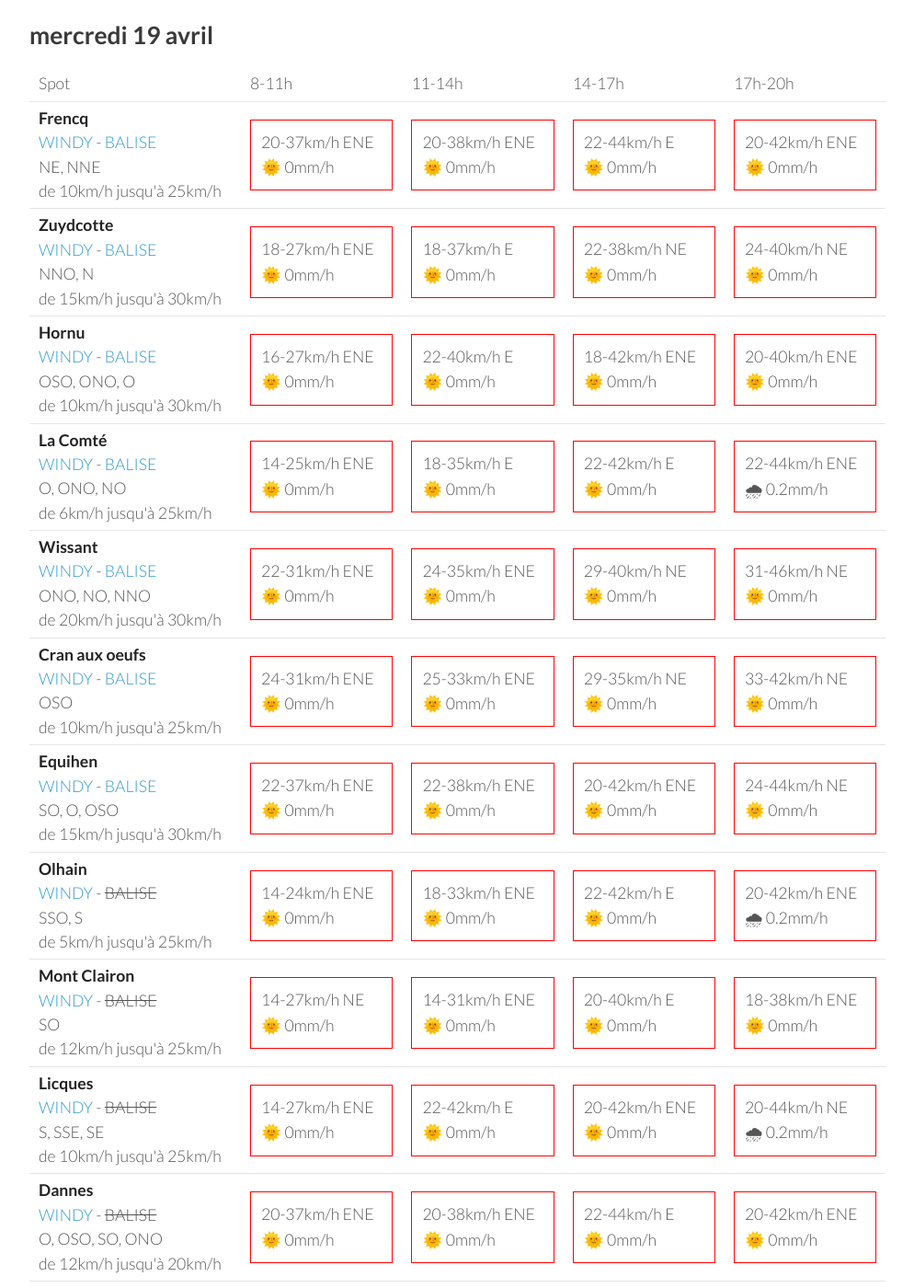
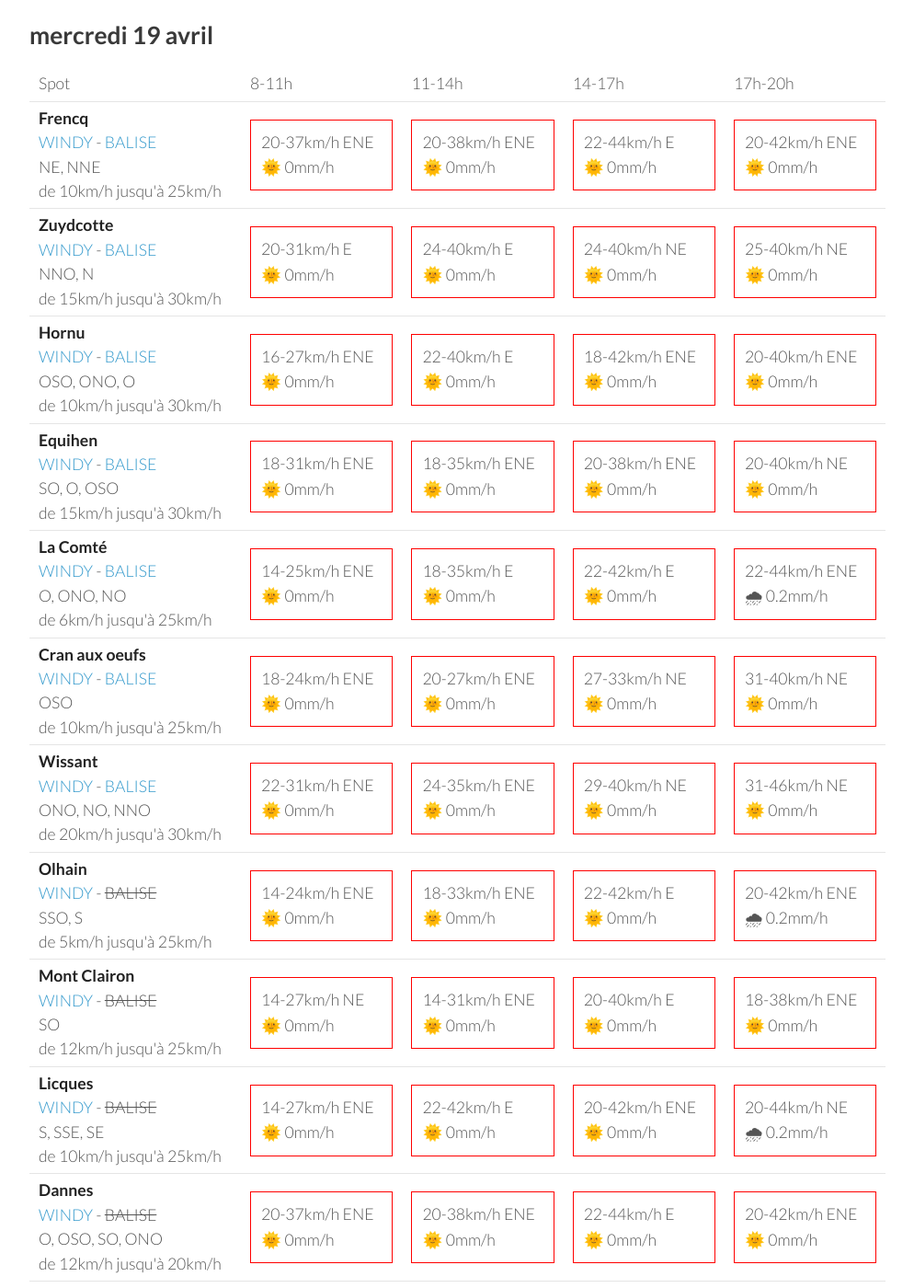
Before and after one commit to parapente-dans-le-nord/parapente-dans-le-nord.github.io, a Jekyll site: the page built from all.markdown, in a window 1280 px wide and 1400 px high, scrolled down 4482 px. Shown: the whole window at 92% size, without its empty margins (26-1020 px from the left). Built offline with Jekyll 4.4.1, drawn with Linux system fonts in a browser that asks for light colours; some of the changed text lies outside the part shown.

Commit message:
update index.markdown

```diff
--- a/all.markdown
+++ b/all.markdown
@@ -304,6 +304,26 @@ page mise à jour le dimanche 16 avril 10:03
 
     </tr>
 <tr>
+        <td><strong>Equihen</strong><br><a href="https://windy.com/50.679/1.572?50.279,1.571,8,m:e3CagdM">WINDY</a> - <span class=""><a href="https://balisemeteo.com/balise_histo.php?idBalise=159">BALISE</a> </span><br> <span class="vent-favorable">SO, O, OSO</span><br><span class="force-vent">de 15km/h jusqu'à 30km/h</span> </td>
+
+            <td><div class="not-flyable"><p>20-33km/h NE</p><p>🌞 0mm/h</p></div></td>
+            <td><div class="not-flyable"><p>22-40km/h NE</p><p>🌞 0mm/h</p></div></td>
+            <td><div class="not-flyable"><p>27-50km/h NE</p><p>🌞 0mm/h</p></div></td>
+            <td><div class="not-flyable"><p>27-50km/h NE</p><p>🌞 0mm/h</p></div></td>
+
+
+    </tr>
+<tr>
+        <td><strong>Zuydcotte</strong><br><a href="https://windy.com/51.064/2.491?50.669,2.488,8,m:e4hagfk">WINDY</a> - <span class=""><a href="https://www.allosurf.net/meteo/live/dunkerque-station-meteo-lfak-8329.html">BALISE</a> </span><br> <span class="vent-favorable">NNO, N</span><br><span class="force-vent">de 15km/h jusqu'à 30km/h</span> </td>
+
+            <td><div class="not-flyable"><p>24-35km/h ENE</p><p>🌞 0mm/h</p></div></td>
+            <td><div class="not-flyable"><p>24-40km/h NE</p><p>🌞 0mm/h</p></div></td>
+            <td><div class="not-flyable"><p>31-51km/h ENE</p><p>🌞 0mm/h</p></div></td>
+            <td><div class="not-flyable"><p>25-51km/h ENE</p><p>🌞 0mm/h</p></div></td>
+
+
+    </tr>
+<tr>
         <td><strong>Olhain</strong><br><a href="https://windy.com/50.434/2.586?50.031,2.587,8,m:e3eagft">WINDY</a> - <span class="no-balise"> BALISE </span><br> <span class="vent-favorable">SSO, S</span><br><span class="force-vent">de 5km/h jusqu'à 25km/h</span> </td>
 
             <td><div class="not-flyable"><p>14-24km/h NNE</p><p>🌞 0mm/h</p></div></td>
@@ -314,32 +334,12 @@ page mise à jour le dimanche 16 avril 10:03
 
     </tr>
 <tr>
-        <td><strong>Zuydcotte</strong><br><a href="https://windy.com/51.064/2.491?50.669,2.488,8,m:e4hagfk">WINDY</a> - <span class=""><a href="https://www.allosurf.net/meteo/live/dunkerque-station-meteo-lfak-8329.html">BALISE</a> </span><br> <span class="vent-favorable">NNO, N</span><br><span class="force-vent">de 15km/h jusqu'à 30km/h</span> </td>
-
-            <td><div class="not-flyable"><p>22-33km/h ENE</p><p>🌞 0mm/h</p></div></td>
-            <td><div class="not-flyable"><p>24-40km/h NE</p><p>🌞 0mm/h</p></div></td>
-            <td><div class="not-flyable"><p>29-50km/h ENE</p><p>🌞 0mm/h</p></div></td>
-            <td><div class="not-flyable"><p>24-48km/h NE</p><p>🌧 0.2mm/h</p></div></td>
-
-
-    </tr>
-<tr>
         <td><strong>Cran aux oeufs</strong><br><a href="https://windy.com/50.847/1.584?50.451,1.582,8,m:e3TagdN">WINDY</a> - <span class=""><a href="https://www.meteociel.fr/temps-reel/obs_villes.php?code2=7004">BALISE</a> </span><br> <span class="vent-favorable">OSO</span><br><span class="force-vent">de 10km/h jusqu'à 25km/h</span> </td>
 
             <td><div class="not-flyable"><p>27-35km/h NE</p><p>🌞 0mm/h</p></div></td>
-            <td><div class="not-flyable"><p>33-44km/h NE</p><p>🌞 0mm/h</p></div></td>
+            <td><div class="not-flyable"><p>33-42km/h NE</p><p>🌞 0mm/h</p></div></td>
             <td><div class="not-flyable"><p>38-50km/h NE</p><p>🌞 0mm/h</p></div></td>
-            <td><div class="not-flyable"><p>33-51km/h NE</p><p>🌞 0mm/h</p></div></td>
-
-
-    </tr>
-<tr>
-        <td><strong>Equihen</strong><br><a href="https://windy.com/50.679/1.572?50.279,1.571,8,m:e3CagdM">WINDY</a> - <span class=""><a href="https://balisemeteo.com/balise_histo.php?idBalise=159">BALISE</a> </span><br> <span class="vent-favorable">SO, O, OSO</span><br><span class="force-vent">de 15km/h jusqu'à 30km/h</span> </td>
-
-            <td><div class="not-flyable"><p>22-35km/h NE</p><p>🌞 0mm/h</p></div></td>
-            <td><div class="not-flyable"><p>25-44km/h NE</p><p>🌞 0mm/h</p></div></td>
-            <td><div class="not-flyable"><p>29-50km/h NE</p><p>🌞 0mm/h</p></div></td>
-            <td><div class="not-flyable"><p>25-51km/h ENE</p><p>🌞 0mm/h</p></div></td>
+            <td><div class="not-flyable"><p>37-50km/h NE</p><p>🌞 0mm/h</p></div></td>
 
 
     </tr>
@@ -412,10 +412,10 @@ page mise à jour le dimanche 16 avril 10:03
 <tr>
         <td><strong>Zuydcotte</strong><br><a href="https://windy.com/51.064/2.491?50.669,2.488,8,m:e4hagfk">WINDY</a> - <span class=""><a href="https://www.allosurf.net/meteo/live/dunkerque-station-meteo-lfak-8329.html">BALISE</a> </span><br> <span class="vent-favorable">NNO, N</span><br><span class="force-vent">de 15km/h jusqu'à 30km/h</span> </td>
 
-            <td><div class="not-flyable"><p>18-27km/h ENE</p><p>🌞 0mm/h</p></div></td>
-            <td><div class="not-flyable"><p>18-37km/h E</p><p>🌞 0mm/h</p></div></td>
-            <td><div class="not-flyable"><p>22-38km/h NE</p><p>🌞 0mm/h</p></div></td>
+            <td><div class="not-flyable"><p>20-31km/h E</p><p>🌞 0mm/h</p></div></td>
+            <td><div class="not-flyable"><p>24-40km/h E</p><p>🌞 0mm/h</p></div></td>
             <td><div class="not-flyable"><p>24-40km/h NE</p><p>🌞 0mm/h</p></div></td>
+            <td><div class="not-flyable"><p>25-40km/h NE</p><p>🌞 0mm/h</p></div></td>
 
 
     </tr>
@@ -430,6 +430,16 @@ page mise à jour le dimanche 16 avril 10:03
 
     </tr>
 <tr>
+        <td><strong>Equihen</strong><br><a href="https://windy.com/50.679/1.572?50.279,1.571,8,m:e3CagdM">WINDY</a> - <span class=""><a href="https://balisemeteo.com/balise_histo.php?idBalise=159">BALISE</a> </span><br> <span class="vent-favorable">SO, O, OSO</span><br><span class="force-vent">de 15km/h jusqu'à 30km/h</span> </td>
+
+            <td><div class="not-flyable"><p>18-31km/h ENE</p><p>🌞 0mm/h</p></div></td>
+            <td><div class="not-flyable"><p>18-35km/h ENE</p><p>🌞 0mm/h</p></div></td>
+            <td><div class="not-flyable"><p>20-38km/h ENE</p><p>🌞 0mm/h</p></div></td>
+            <td><div class="not-flyable"><p>20-40km/h NE</p><p>🌞 0mm/h</p></div></td>
+
+
+    </tr>
+<tr>
         <td><strong>La Comté</strong><br><a href="https://windy.com/50.426/2.500?50.025,2.499,8">WINDY</a> - <span class=""><a href="https://balisemeteo.com/balise.php?idBalise=">BALISE</a> </span><br> <span class="vent-favorable">O, ONO, NO</span><br><span class="force-vent">de 6km/h jusqu'à 25km/h</span> </td>
 
             <td><div class="not-flyable"><p>14-25km/h ENE</p><p>🌞 0mm/h</p></div></td>
@@ -440,32 +450,22 @@ page mise à jour le dimanche 16 avril 10:03
 
     </tr>
 <tr>
+        <td><strong>Cran aux oeufs</strong><br><a href="https://windy.com/50.847/1.584?50.451,1.582,8,m:e3TagdN">WINDY</a> - <span class=""><a href="https://www.meteociel.fr/temps-reel/obs_villes.php?code2=7004">BALISE</a> </span><br> <span class="vent-favorable">OSO</span><br><span class="force-vent">de 10km/h jusqu'à 25km/h</span> </td>
+
+            <td><div class="not-flyable"><p>18-24km/h ENE</p><p>🌞 0mm/h</p></div></td>
+            <td><div class="not-flyable"><p>20-27km/h ENE</p><p>🌞 0mm/h</p></div></td>
+            <td><div class="not-flyable"><p>27-33km/h NE</p><p>🌞 0mm/h</p></div></td>
+            <td><div class="not-flyable"><p>31-40km/h NE</p><p>🌞 0mm/h</p></div></td>
+
+
+    </tr>
+<tr>
         <td><strong>Wissant</strong><br><a href="https://windy.com/50.885/1.653?50.488,1.653,8,m:e3XagdU">WINDY</a> - <span class=""><a href="https://balisemeteo.com/balise_histo.php?idBalise=159">BALISE</a> </span><br> <span class="vent-favorable">ONO, NO, NNO</span><br><span class="force-vent">de 20km/h jusqu'à 30km/h</span> </td>
 
             <td><div class="not-flyable"><p>22-31km/h ENE</p><p>🌞 0mm/h</p></div></td>
             <td><div class="not-flyable"><p>24-35km/h ENE</p><p>🌞 0mm/h</p></div></td>
             <td><div class="not-flyable"><p>29-40km/h NE</p><p>🌞 0mm/h</p></div></td>
             <td><div class="not-flyable"><p>31-46km/h NE</p><p>🌞 0mm/h</p></div></td>
-
-
-    </tr>
-<tr>
-        <td><strong>Cran aux oeufs</strong><br><a href="https://windy.com/50.847/1.584?50.451,1.582,8,m:e3TagdN">WINDY</a> - <span class=""><a href="https://www.meteociel.fr/temps-reel/obs_villes.php?code2=7004">BALISE</a> </span><br> <span class="vent-favorable">OSO</span><br><span class="force-vent">de 10km/h jusqu'à 25km/h</span> </td>
-
-            <td><div class="not-flyable"><p>24-31km/h ENE</p><p>🌞 0mm/h</p></div></td>
-            <td><div class="not-flyable"><p>25-33km/h ENE</p><p>🌞 0mm/h</p></div></td>
-            <td><div class="not-flyable"><p>29-35km/h NE</p><p>🌞 0mm/h</p></div></td>
-            <td><div class="not-flyable"><p>33-42km/h NE</p><p>🌞 0mm/h</p></div></td>
-
-
-    </tr>
-<tr>
-        <td><strong>Equihen</strong><br><a href="https://windy.com/50.679/1.572?50.279,1.571,8,m:e3CagdM">WINDY</a> - <span class=""><a href="https://balisemeteo.com/balise_histo.php?idBalise=159">BALISE</a> </span><br> <span class="vent-favorable">SO, O, OSO</span><br><span class="force-vent">de 15km/h jusqu'à 30km/h</span> </td>
-
-            <td><div class="not-flyable"><p>22-37km/h ENE</p><p>🌞 0mm/h</p></div></td>
-            <td><div class="not-flyable"><p>22-38km/h ENE</p><p>🌞 0mm/h</p></div></td>
-            <td><div class="not-flyable"><p>20-42km/h ENE</p><p>🌞 0mm/h</p></div></td>
-            <td><div class="not-flyable"><p>24-44km/h NE</p><p>🌞 0mm/h</p></div></td>
 
 
     </tr>
@@ -536,12 +536,12 @@ page mise à jour le dimanche 16 avril 10:03
 
     </tr>
 <tr>
-        <td><strong>Equihen</strong><br><a href="https://windy.com/50.679/1.572?50.279,1.571,8,m:e3CagdM">WINDY</a> - <span class=""><a href="https://balisemeteo.com/balise_histo.php?idBalise=159">BALISE</a> </span><br> <span class="vent-favorable">SO, O, OSO</span><br><span class="force-vent">de 15km/h jusqu'à 30km/h</span> </td>
+        <td><strong>Zuydcotte</strong><br><a href="https://windy.com/51.064/2.491?50.669,2.488,8,m:e4hagfk">WINDY</a> - <span class=""><a href="https://www.allosurf.net/meteo/live/dunkerque-station-meteo-lfak-8329.html">BALISE</a> </span><br> <span class="vent-favorable">NNO, N</span><br><span class="force-vent">de 15km/h jusqu'à 30km/h</span> </td>
 
-            <td><div class="not-flyable"><p>25-40km/h ENE</p><p>🌞 0mm/h</p></div></td>
-            <td><div class="not-flyable"><p>24-42km/h NE</p><p>🌞 0mm/h</p></div></td>
-            <td><div class="not-flyable"><p>31-55km/h NNE</p><p>🌞 0mm/h</p></div></td>
-            <td><div class="not-flyable"><p>37-61km/h NNE</p><p>🌞 0mm/h</p></div></td>
+            <td><div class="not-flyable"><p>24-40km/h ENE</p><p>🌞 0mm/h</p></div></td>
+            <td><div class="not-flyable"><p>24-40km/h NE</p><p>🌞 0mm/h</p></div></td>
+            <td><div class="not-flyable"><p>31-53km/h NNE</p><p>🌞 0mm/h</p></div></td>
+            <td><div class="not-flyable"><p>37-64km/h NNE</p><p>🌞 0mm/h</p></div></td>
 
 
     </tr>
@@ -556,12 +556,22 @@ page mise à jour le dimanche 16 avril 10:03
 
     </tr>
 <tr>
-        <td><strong>Zuydcotte</strong><br><a href="https://windy.com/51.064/2.491?50.669,2.488,8,m:e4hagfk">WINDY</a> - <span class=""><a href="https://www.allosurf.net/meteo/live/dunkerque-station-meteo-lfak-8329.html">BALISE</a> </span><br> <span class="vent-favorable">NNO, N</span><br><span class="force-vent">de 15km/h jusqu'à 30km/h</span> </td>
+        <td><strong>Cran aux oeufs</strong><br><a href="https://windy.com/50.847/1.584?50.451,1.582,8,m:e3TagdN">WINDY</a> - <span class=""><a href="https://www.meteociel.fr/temps-reel/obs_villes.php?code2=7004">BALISE</a> </span><br> <span class="vent-favorable">OSO</span><br><span class="force-vent">de 10km/h jusqu'à 25km/h</span> </td>
 
-            <td><div class="not-flyable"><p>25-38km/h ENE</p><p>🌞 0mm/h</p></div></td>
-            <td><div class="not-flyable"><p>24-42km/h ENE</p><p>🌞 0mm/h</p></div></td>
-            <td><div class="not-flyable"><p>27-44km/h ENE</p><p>🌞 0mm/h</p></div></td>
-            <td><div class="not-flyable"><p>33-51km/h NE</p><p>🌞 0mm/h</p></div></td>
+            <td><div class="not-flyable"><p>27-35km/h ENE</p><p>🌞 0mm/h</p></div></td>
+            <td><div class="not-flyable"><p>31-40km/h ENE</p><p>🌞 0mm/h</p></div></td>
+            <td><div class="not-flyable"><p>35-44km/h NE</p><p>🌞 0mm/h</p></div></td>
+            <td><div class="not-flyable"><p>37-50km/h NE</p><p>🌞 0mm/h</p></div></td>
+
+
+    </tr>
+<tr>
+        <td><strong>Equihen</strong><br><a href="https://windy.com/50.679/1.572?50.279,1.571,8,m:e3CagdM">WINDY</a> - <span class=""><a href="https://balisemeteo.com/balise_histo.php?idBalise=159">BALISE</a> </span><br> <span class="vent-favorable">SO, O, OSO</span><br><span class="force-vent">de 15km/h jusqu'à 30km/h</span> </td>
+
+            <td><div class="not-flyable"><p>24-38km/h ENE</p><p>🌞 0mm/h</p></div></td>
+            <td><div class="not-flyable"><p>24-44km/h ENE</p><p>🌞 0mm/h</p></div></td>
+            <td><div class="not-flyable"><p>25-46km/h NE</p><p>🌞 0mm/h</p></div></td>
+            <td><div class="not-flyable"><p>29-50km/h NE</p><p>🌞 0mm/h</p></div></td>
 
 
     </tr>
@@ -602,16 +612,6 @@ page mise à jour le dimanche 16 avril 10:03
             <td><div class="not-flyable"><p>20-38km/h NE</p><p>🌞 0mm/h</p></div></td>
             <td><div class="not-flyable"><p>24-44km/h NNE</p><p>🌞 0mm/h</p></div></td>
             <td><div class="not-flyable"><p>24-53km/h NNE</p><p>🌧 0.8mm/h</p></div></td>
-
-
-    </tr>
-<tr>
-        <td><strong>Cran aux oeufs</strong><br><a href="https://windy.com/50.847/1.584?50.451,1.582,8,m:e3TagdN">WINDY</a> - <span class=""><a href="https://www.meteociel.fr/temps-reel/obs_villes.php?code2=7004">BALISE</a> </span><br> <span class="vent-favorable">OSO</span><br><span class="force-vent">de 10km/h jusqu'à 25km/h</span> </td>
-
-            <td><div class="not-flyable"><p>31-40km/h ENE</p><p>🌞 0mm/h</p></div></td>
-            <td><div class="not-flyable"><p>31-40km/h ENE</p><p>🌞 0mm/h</p></div></td>
-            <td><div class="not-flyable"><p>37-48km/h NNE</p><p>🌞 0mm/h</p></div></td>
-            <td><div class="not-flyable"><p>42-55km/h NNE</p><p>🌞 0mm/h</p></div></td>
 
 
     </tr>
@@ -682,6 +682,16 @@ page mise à jour le dimanche 16 avril 10:03
 
     </tr>
 <tr>
+        <td><strong>Zuydcotte</strong><br><a href="https://windy.com/51.064/2.491?50.669,2.488,8,m:e4hagfk">WINDY</a> - <span class=""><a href="https://www.allosurf.net/meteo/live/dunkerque-station-meteo-lfak-8329.html">BALISE</a> </span><br> <span class="vent-favorable">NNO, N</span><br><span class="force-vent">de 15km/h jusqu'à 30km/h</span> </td>
+
+            <td><div class="not-flyable"><p>22-37km/h ENE</p><p>🌞 0mm/h</p></div></td>
+            <td><div class="not-flyable"><p>22-38km/h NE</p><p>🌧 0.9mm/h</p></div></td>
+            <td><div class="not-flyable"><p>22-37km/h ENE</p><p>🌧 1.2mm/h</p></div></td>
+            <td><div class="not-flyable"><p>16-37km/h E</p><p>🌧 0.9mm/h</p></div></td>
+
+
+    </tr>
+<tr>
         <td><strong>Wissant</strong><br><a href="https://windy.com/50.885/1.653?50.488,1.653,8,m:e3XagdU">WINDY</a> - <span class=""><a href="https://balisemeteo.com/balise_histo.php?idBalise=159">BALISE</a> </span><br> <span class="vent-favorable">ONO, NO, NNO</span><br><span class="force-vent">de 20km/h jusqu'à 30km/h</span> </td>
 
             <td><div class="not-flyable"><p>24-37km/h ENE</p><p>🌞 0mm/h</p></div></td>
@@ -698,16 +708,6 @@ page mise à jour le dimanche 16 avril 10:03
             <td><div class="not-flyable"><p>18-38km/h NE</p><p>🌞 0mm/h</p></div></td>
             <td><div class="not-flyable"><p>14-37km/h ENE</p><p>🌧 0.9mm/h</p></div></td>
             <td><div class="not-flyable"><p>14-31km/h ESE</p><p>🌧 0.3mm/h</p></div></td>
-
-
-    </tr>
-<tr>
-        <td><strong>Equihen</strong><br><a href="https://windy.com/50.679/1.572?50.279,1.571,8,m:e3CagdM">WINDY</a> - <span class=""><a href="https://balisemeteo.com/balise_histo.php?idBalise=159">BALISE</a> </span><br> <span class="vent-favorable">SO, O, OSO</span><br><span class="force-vent">de 15km/h jusqu'à 30km/h</span> </td>
-
-            <td><div class="not-flyable"><p>20-35km/h NE</p><p>🌞 0mm/h</p></div></td>
-            <td><div class="not-flyable"><p>24-42km/h NE</p><p>🌞 0mm/h</p></div></td>
-            <td><div class="not-flyable"><p>18-46km/h ENE</p><p>🌧 1.8mm/h</p></div></td>
-            <td><div class="not-flyable"><p>16-35km/h E</p><p>🌧 0.6mm/h</p></div></td>
 
 
     </tr>
@@ -732,16 +732,6 @@ page mise à jour le dimanche 16 avril 10:03
 
     </tr>
 <tr>
-        <td><strong>Cran aux oeufs</strong><br><a href="https://windy.com/50.847/1.584?50.451,1.582,8,m:e3TagdN">WINDY</a> - <span class=""><a href="https://www.meteociel.fr/temps-reel/obs_villes.php?code2=7004">BALISE</a> </span><br> <span class="vent-favorable">OSO</span><br><span class="force-vent">de 10km/h jusqu'à 25km/h</span> </td>
-
-            <td><div class="not-flyable"><p>25-35km/h ENE</p><p>🌞 0mm/h</p></div></td>
-            <td><div class="not-flyable"><p>29-37km/h NE</p><p>🌞 0mm/h</p></div></td>
-            <td><div class="not-flyable"><p>22-40km/h ENE</p><p>🌧 2mm/h</p></div></td>
-            <td><div class="not-flyable"><p>16-29km/h E</p><p>🌧 1.6mm/h</p></div></td>
-
-
-    </tr>
-<tr>
         <td><strong>Dannes</strong><br><a href="https://windy.com/50.587/1.637?50.188,1.637,8">WINDY</a> - <span class="no-balise"> BALISE </span><br> <span class="vent-favorable">O, OSO, SO, ONO</span><br><span class="force-vent">de 12km/h jusqu'à 20km/h</span> </td>
 
             <td><div class="not-flyable"><p>18-33km/h NE</p><p>🌞 0mm/h</p></div></td>
--- a/index.markdown
+++ b/index.markdown
@@ -7,7 +7,7 @@ title:  "Ou ça vole"
 {: .links}
 
 # Prevision Windy, modèle Arome
-page mise à jour le dimanche 16 avril 10:03
+page mise à jour le dimanche 16 avril 13:03
 
 
 
```
Also changed, not shown: other parts of all.markdown (+1 -1 lines).
